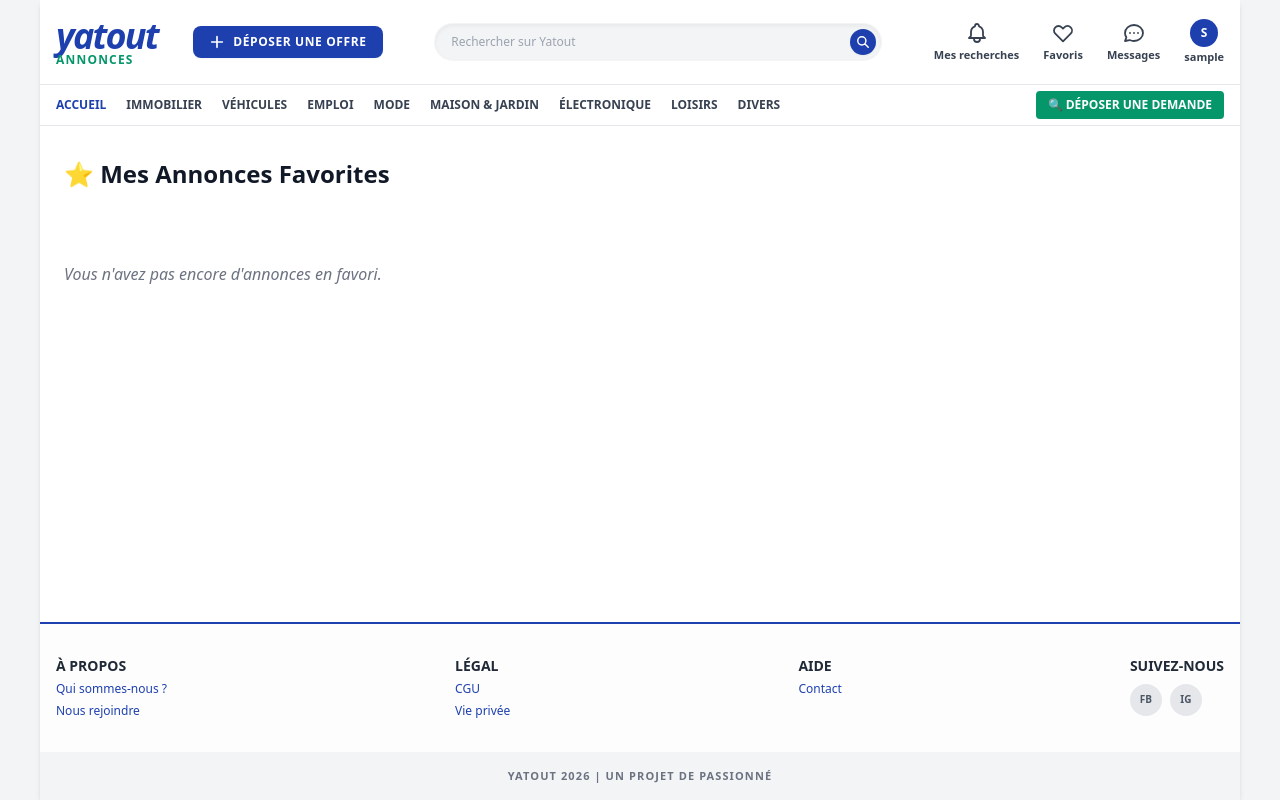
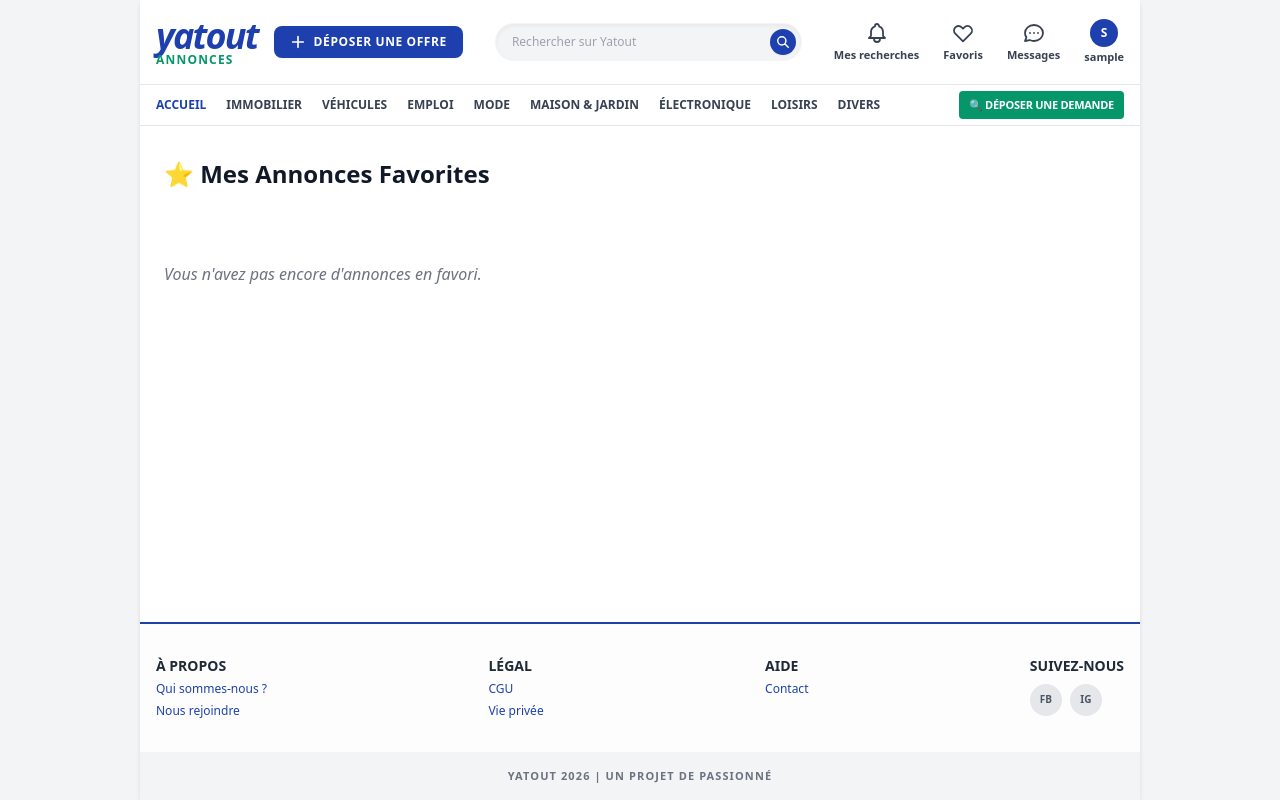
Before and after one commit to neuf2dev/yatout, a Django app: page /mes-favoris/ in a window 1280 px wide. Run offline with Django 5.2, Linux system fonts and the light colour scheme; the visitor is signed in with stand-in values (Sample User, id 1); data that the repository does not hold is empty; some libraries are stand-ins or nearby versions.

Commit message:
Retour a la largeur de 1000px et ajustement du bouton demande

```diff
--- a/annonces/templates/annonces/accueil.html
+++ b/annonces/templates/annonces/accueil.html
@@ -8,7 +8,7 @@
 </head>
 <body class="bg-gray-100 font-sans">
 
-    <div class="max-w-[1200px] mx-auto bg-white min-h-screen shadow-md flex flex-col">
+    <div class="max-w-[1000px] mx-auto bg-white min-h-screen shadow-md flex flex-col">
 
         <!-- HEADER UNIFIÉ AVEC MENU ICÔNES -->
         <header class="flex flex-col md:flex-row justify-between items-center p-4 border-b border-gray-200 gap-4 bg-white">
@@ -111,7 +111,7 @@
 
         <!-- NAVIGATION MEGA MENU COMPLET -->
         <nav class="bg-white border-b border-gray-200 relative z-50">
-            <div class="max-w-[1200px] mx-auto px-4 flex items-center justify-between text-xs font-bold text-gray-700 uppercase">
+            <div class="max-w-[1000px] mx-auto px-4 flex items-center justify-between text-xs font-bold text-gray-700 uppercase">
                 <div class="flex items-center gap-5">
 
                     <a href="{% url 'accueil_annonces' %}" class="py-3 text-[#1e40af] hover:border-b-2 hover:border-[#1e40af]">Accueil</a>
@@ -122,7 +122,7 @@
                             Immobilier
                         </a>
                         <div class="hidden group-hover:block absolute left-0 top-full w-full bg-white border-b border-gray-200 shadow-xl py-6 px-8 normal-case text-gray-700">
-                            <div class="max-w-[1200px] mx-auto grid grid-cols-3 gap-8">
+                            <div class="max-w-[1000px] mx-auto grid grid-cols-3 gap-8">
                                 <div>
                                     <h4 class="font-bold text-[#1e40af] mb-2 border-b pb-1 text-sm">Ventes immobilières</h4>
                                     <ul class="space-y-1.5 text-xs text-gray-600">
@@ -157,7 +157,7 @@
                             Véhicules
                         </a>
                         <div class="hidden group-hover:block absolute left-0 top-full w-full bg-white border-b border-gray-200 shadow-xl py-6 px-8 normal-case text-gray-700">
-                            <div class="max-w-[1200px] mx-auto grid grid-cols-3 gap-8">
+                            <div class="max-w-[1000px] mx-auto grid grid-cols-3 gap-8">
                                 <div>
                                     <h4 class="font-bold text-[#1e40af] mb-2 border-b pb-1 text-sm">Voitures & Motos</h4>
                                     <ul class="space-y-1.5 text-xs text-gray-600">
@@ -195,7 +195,7 @@
                             Emploi
                         </a>
                         <div class="hidden group-hover:block absolute left-0 top-full w-full bg-white border-b border-gray-200 shadow-xl py-6 px-8 normal-case text-gray-700">
-                            <div class="max-w-[1200px] mx-auto grid grid-cols-3 gap-8">
+                            <div class="max-w-[1000px] mx-auto grid grid-cols-3 gap-8">
                                 <div>
                                     <h4 class="font-bold text-[#1e40af] mb-2 border-b pb-1 text-sm">Offres d'emploi</h4>
                                     <ul class="space-y-1.5 text-xs text-gray-600">
@@ -228,7 +228,7 @@
                             Mode
                         </a>
                         <div class="hidden group-hover:block absolute left-0 top-full w-full bg-white border-b border-gray-200 shadow-xl py-6 px-8 normal-case text-gray-700">
-                            <div class="max-w-[1200px] mx-auto grid grid-cols-3 gap-8">
+                            <div class="max-w-[1000px] mx-auto grid grid-cols-3 gap-8">
                                 <div>
                                     <h4 class="font-bold text-[#1e40af] mb-2 border-b pb-1 text-sm">Vêtements & Chaussures</h4>
                                     <ul class="space-y-1.5 text-xs text-gray-600">
@@ -262,7 +262,7 @@
                             Maison & Jardin
                         </a>
                         <div class="hidden group-hover:block absolute left-0 top-full w-full bg-white border-b border-gray-200 shadow-xl py-6 px-8 normal-case text-gray-700">
-                            <div class="max-w-[1200px] mx-auto grid grid-cols-4 gap-6">
+                            <div class="max-w-[1000px] mx-auto grid grid-cols-4 gap-6">
                                 <div>
                                     <h4 class="font-bold text-[#1e40af] mb-2 border-b pb-1 text-sm">Ameublement</h4>
                                     <ul class="space-y-1.5 text-xs text-gray-600">
@@ -306,7 +306,7 @@
                             Électronique
                         </a>
                         <div class="hidden group-hover:block absolute left-0 top-full w-full bg-white border-b border-gray-200 shadow-xl py-6 px-8 normal-case text-gray-700">
-                            <div class="max-w-[1200px] mx-auto grid grid-cols-3 gap-8">
+                            <div class="max-w-[1000px] mx-auto grid grid-cols-3 gap-8">
                                 <div>
                                     <h4 class="font-bold text-[#1e40af] mb-2 border-b pb-1 text-sm">Informatique</h4>
                                     <ul class="space-y-1.5 text-xs text-gray-600">
@@ -339,7 +339,7 @@
                             Loisirs
                         </a>
                         <div class="hidden group-hover:block absolute left-0 top-full w-full bg-white border-b border-gray-200 shadow-xl py-6 px-8 normal-case text-gray-700">
-                            <div class="max-w-[1200px] mx-auto grid grid-cols-3 gap-8">
+                            <div class="max-w-[1000px] mx-auto grid grid-cols-3 gap-8">
                                 <div>
                                     <h4 class="font-bold text-[#1e40af] mb-2 border-b pb-1 text-sm">Culture & Musique</h4>
                                     <ul class="space-y-1.5 text-xs text-gray-600">
@@ -372,7 +372,7 @@
                             Divers
                         </a>
                         <div class="hidden group-hover:block absolute left-0 top-full w-full bg-white border-b border-gray-200 shadow-xl py-6 px-8 normal-case text-gray-700">
-                            <div class="max-w-[1200px] mx-auto grid grid-cols-4 gap-6">
+                            <div class="max-w-[1000px] mx-auto grid grid-cols-4 gap-6">
                                 <!-- LOCATIONS DE VACANCES -->
                                 <div>
                                     <h4 class="font-bold text-[#1e40af] mb-2 border-b pb-1 text-sm">Locations de vacances</h4>
@@ -424,9 +424,9 @@
                     </div>
                 </div>
 
-                <!-- BOUTON DÉPOSER UNE DEMANDE -->
+                <!-- BOUTON DÉPOSER UNE DEMANDE AJUSTÉ -->
                 <div class="flex items-center gap-4">
-                    <a href="{% url 'deposer_annonce' %}?type=demande" class="bg-emerald-600 hover:bg-emerald-700 text-white font-bold px-3 py-1.5 rounded transition-colors text-xs flex items-center gap-1 uppercase">
+                    <a href="{% url 'deposer_annonce' %}?type=demande" class="bg-emerald-600 hover:bg-emerald-700 text-white font-bold px-2.5 py-1.5 rounded transition-colors text-[11px] flex items-center gap-1 uppercase tracking-tight">
                         🔍 Déposer une demande
                     </a>
                 </div>
```
